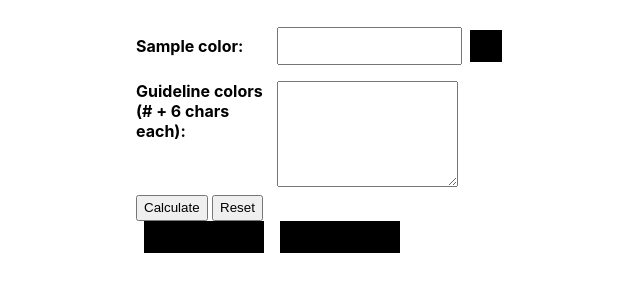
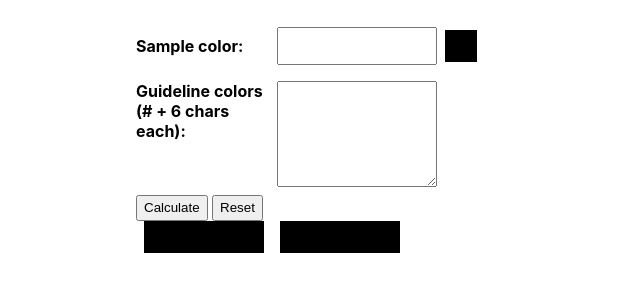
Before and after one commit to sunpietro/color-finder, a plain HTML site: page index.html in a window 1280 px wide. Shown: the part 63-354 px from the top of the page, without its empty margins (184-824 px from the left). Drawn offline with Linux system fonts and the light colour scheme.

Commit message:
Corrected some styling

```diff
--- a/styles.css
+++ b/styles.css
@@ -48,6 +48,11 @@ button {
   padding-right: 1vw;
 }
 
+.field__input {
+  min-width: 10rem;
+  max-width: 10rem;
+}
+
 #guideline-colors,
 #results {
   display: grid;
```
